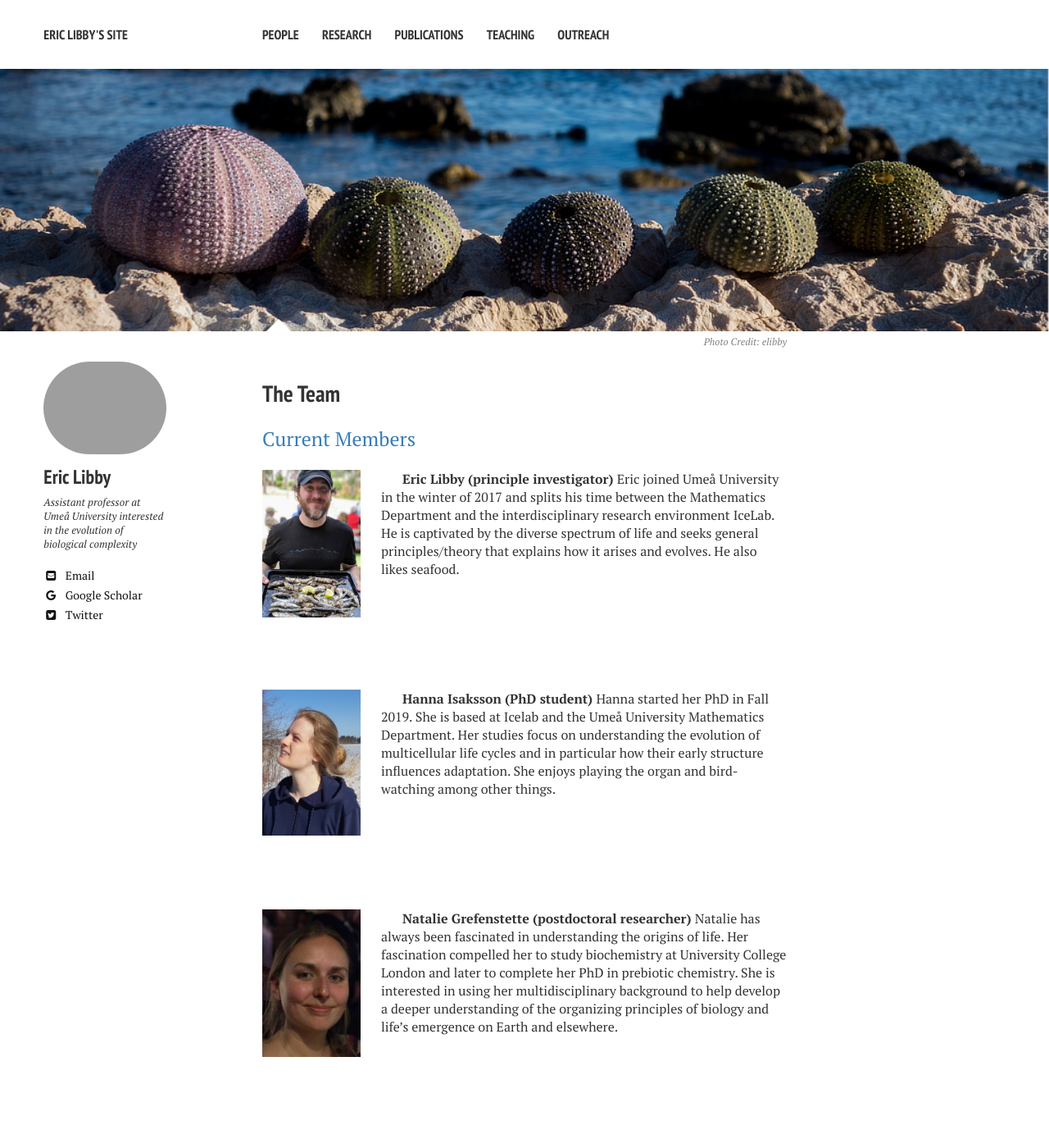
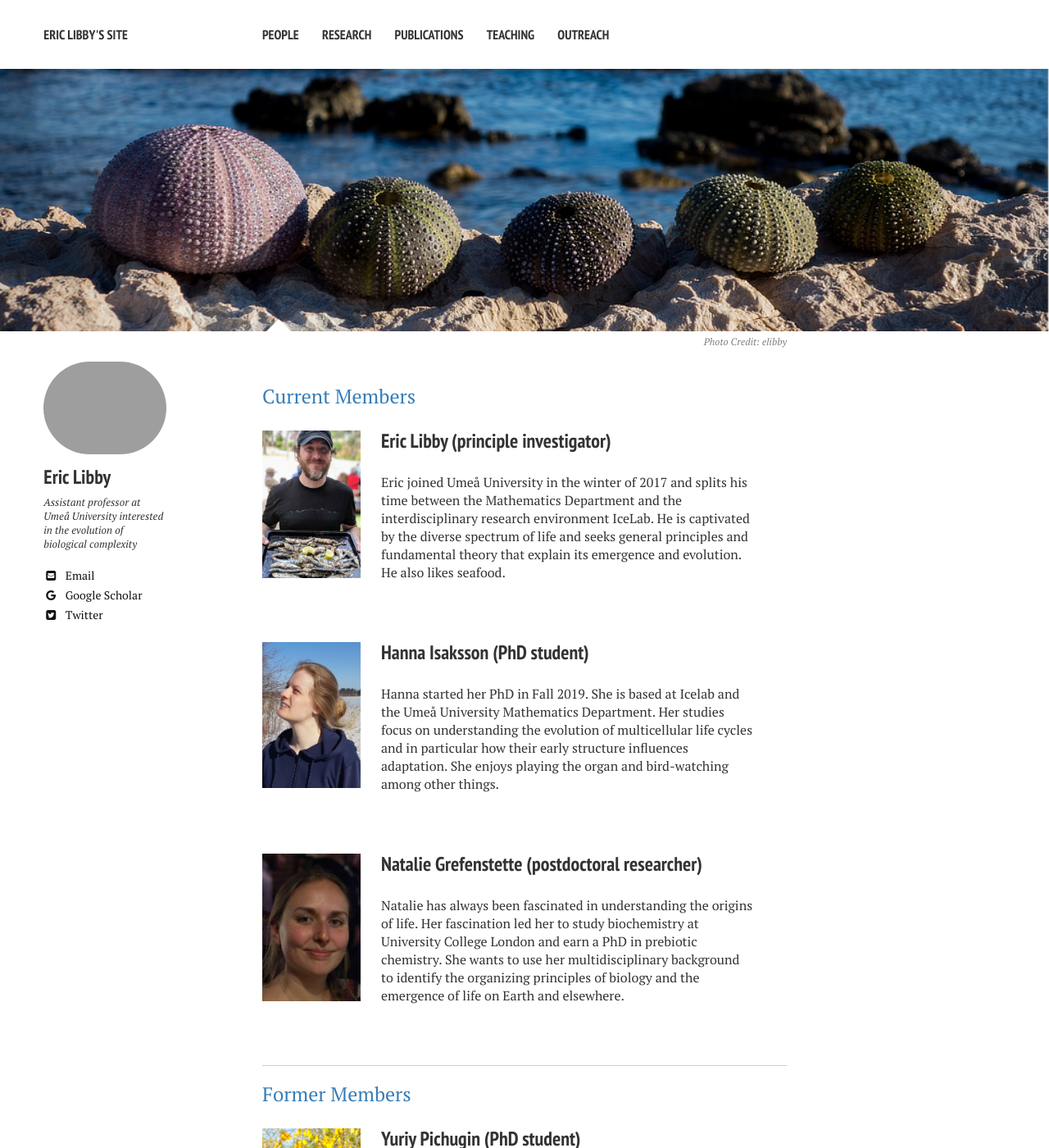
Before and after one commit to ericlibby/oldweb, a Jekyll site: the page built from p_people/index.md, in a window 1280 px wide and 1400 px high. Shown: the whole window at 82% size. Built offline with Jekyll 4.4.1, drawn with Linux system fonts in a browser that asks for light colours; nearby versions of some CDN libraries; some of the changed text lies outside the part shown.

Commit message:
Updated personal pages again

```diff
--- a/p_people/index.md
+++ b/p_people/index.md
@@ -8,52 +8,69 @@ image:
   feature: urchins.jpg
   credit: elibby
 ---
-## The Team
+
 
 <span style="text-align=left;font-size:1.5em;color:#377EB8;"> Current Members</span>
-  <BR><BR>
 
 <div>
 <p style="float: left;padding-right:25px"><img src="/images/eric_res.jpg" width="120"></p>
-<b>Eric Libby (principle investigator) </b> Eric joined Ume&aring; University in the winter of 2017 and splits his time between the Mathematics Department and the interdisciplinary research environment IceLab. He is captivated by the diverse spectrum of life and seeks general principles/theory that explains how it arises and evolves. He also likes seafood.  <BR> <BR> <BR> <BR> <BR>
+<div style="width: 600px">
+### Eric Libby (principle investigator)
+<p> Eric joined Ume&aring; University in the winter of 2017 and splits his time between the Mathematics Department and the interdisciplinary research environment IceLab. He is captivated by the diverse spectrum of life and seeks general principles and fundamental theory that explain its emergence and evolution. He also likes seafood. </p>
 </div>
-
+</div>
 <BR CLEAR="...">
-
 <div>
-<p style="float: left;padding-right:25px"><img src="/images/hanna.jpg" width="120"></p> <b>Hanna Isaksson (PhD student) </b> Hanna started her PhD in Fall 2019. She is based at Icelab and the Ume&aring; University Mathematics Department. Her studies focus on understanding the evolution of multicellular life cycles and in particular how their early structure influences adaptation. She enjoys playing the organ and bird-watching among other things.  <BR> <BR> <BR> <BR> <BR>
+<p style="float: left;padding-right:25px"><img src="/images/hanna.jpg" width="120"></p>
+<div style="width: 600px">
+### Hanna Isaksson (PhD student)
+<p>Hanna started her PhD in Fall 2019. She is based at Icelab and the Ume&aring; University Mathematics Department. Her studies focus on understanding the evolution of multicellular life cycles and in particular how their early structure influences adaptation. She enjoys playing the organ and bird-watching among other things. </p>
 </div>
-
+</div>
 <BR CLEAR="...">
-
 <div>
-<p style="float: left;padding-right:25px"><img src="/images/natalie.jpg" width="120"></p> <b>Natalie Grefenstette (postdoctoral researcher) </b> Natalie has always been fascinated in understanding the origins of life. Her fascination compelled her to study biochemistry at University College London and later to complete her PhD in prebiotic chemistry. She is interested in using her multidisciplinary background to help develop a deeper understanding of the organizing principles of biology and life’s emergence on Earth and elsewhere. <BR> <BR> <BR> <BR> <BR>
+<p style="float: left;padding-right:25px"><img src="/images/natalie.jpg" width="120" ></p>
+<div style="width: 600px">
+### Natalie Grefenstette (postdoctoral researcher)
+<p>Natalie has always been fascinated in understanding the origins of life. Her fascination led her to study biochemistry at University College London and earn a PhD in prebiotic chemistry. She wants to use her multidisciplinary background to identify the organizing principles of biology and the emergence of life on Earth and elsewhere. </p>
 </div>
-
+</div>
 <BR CLEAR="...">
 
 ---
 <span style="text-align=left;font-size:1.5em;color:#377EB8;">Former Members</span>
-<BR><BR>
 
 <div>
-<p style="float: left;padding-right:25px"><img src="/images/yuriy.jpg" width="120"></p> <b>Yuriy Pichugin (PhD student) </b> Yuriy did his doctoral studies at Massey University in New Zealand. He successfully defended his thesis on multicellularity and the evolution of Darwinian individuals. He is now a postdoctoral fellow at the Max Planck Institute for Evolutionary Biology.  <BR> <BR> <BR> <BR> <BR>
+<p style="float: left;padding-right:25px"><img src="/images/yuriy.jpg" width="120"></p>
+<div style="width: 600px">
+### Yuriy Pichugin (PhD student)
+<p> Yuriy did his doctoral studies at Massey University in New Zealand. He successfully defended his thesis on multicellularity and the evolution of Darwinian individuals. He is now a postdoctoral fellow at the Max Planck Institute for Evolutionary Biology.</p>
 </div>
-
+</div>
+<BR CLEAR="...">
+<div>
+<p style="float: left;padding-right:25px"><img src="/images/emma.jpg" width="120"></p>
+<div style="width: 600px">
+### Emma Wolinsky (undergraduate researcher)
+<p>Emma was an REU student who came to the Sante Fe Institute from UC Berkeley during the summer of 2014. She worked on models of the evolution of primitive developmental programs in <I> Pseudomonas fluorescens </I>. We published our results in the journal <I> Evolutionary Ecology </I>.</p>
+</div>
+</div>
+<BR CLEAR="...">
+<div>
+<p style="float: left;padding-right:25px"><img src="/images/justin.jpg" width="120"></p>
+<div style="width: 600px">
+### Justin Carmichael (undergraduate researcher)
+<p>Justin was an REU student who came to the Sante Fe Institute from the University of New Mexico during the summer of 2015. He used agent-based modeling to investigate the evolution of collective movement. His project was part of a collaboration with Andrew Berdahl.</p>
+</div>
+</div>
 <BR CLEAR="...">
 
 
 <div>
-<p style="float: left;padding-right:25px"><img src="/images/emma.jpg" width="120"></p> <b>Emma Wolinsky (undergraduate researcher) </b> Emma was an REU student who came to the Sante Fe Institute from UC Berkeley during the summer of 2014. She worked on models of the evolution of primitive developmental programs in <I> Pseudomonas fluorescens </I>. We published our results in the journal <I> Evolutionary Ecology </I>. <BR> <BR> <BR> <BR> <BR> <BR> <BR>
+<p style="float: left;padding-right:25px"><img src="/images/taylorwehrs.jpg" width="120"></p>
+<div style="width: 600px">
+### Taylor Wehrs (undergraduate researcher)
+<p>Taylor was an REU student who came to the Sante Fe Institute from Doane University during the summer of 2016. She used the digital evolution platform Avida to study the evolution of multicellular morphology.</p>
 </div>
-
-<div>
-<p style="float: left;padding-right:25px"><img src="/images/justin.jpg" width="120"></p> <b>Justin Carmichael (undergraduate researcher) </b> Justin was an REU student who came to the Sante Fe Institute from the University of New Mexico during the summer of 2015 to work on the evolution of collective movement in a collaborative project with Andrew Berdahl. <BR> <BR> <BR> <BR> <BR> <BR> <BR>  <BR>
 </div>
-
-<div>
-<p style="float: left;padding-right:25px"><img src="/images/taylorwehrs.jpg" width="120"></p> <b>Taylor Wehrs (undergraduate researcher) </b> Taylor was an REU student who came to the Sante Fe Institute from Doane University during the summer of 2016 to work on the evolution of morphology using the digital evolution platform Avida. <BR> <BR> <BR> <BR> <BR>
-</div>
-
-
 <BR CLEAR="...">
```
Also changed, not shown: 2 other files.
